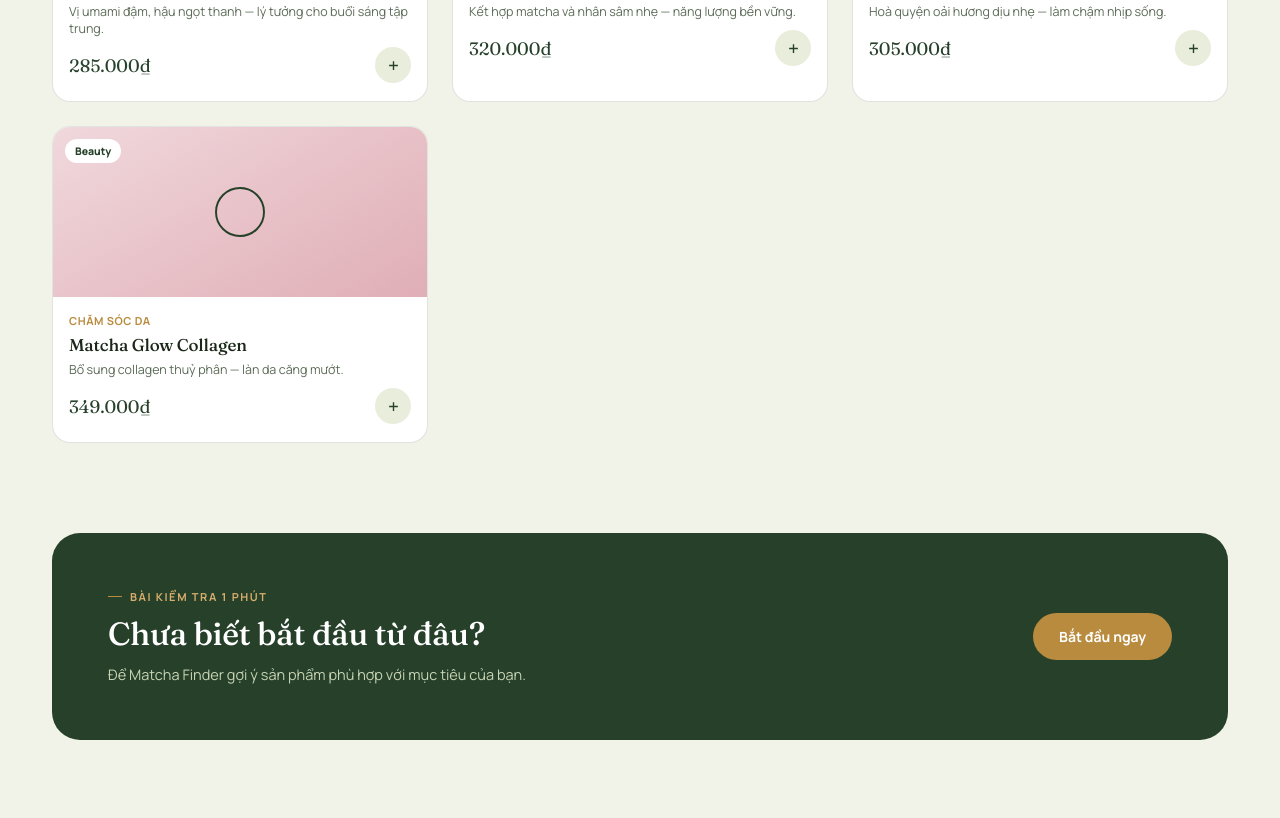
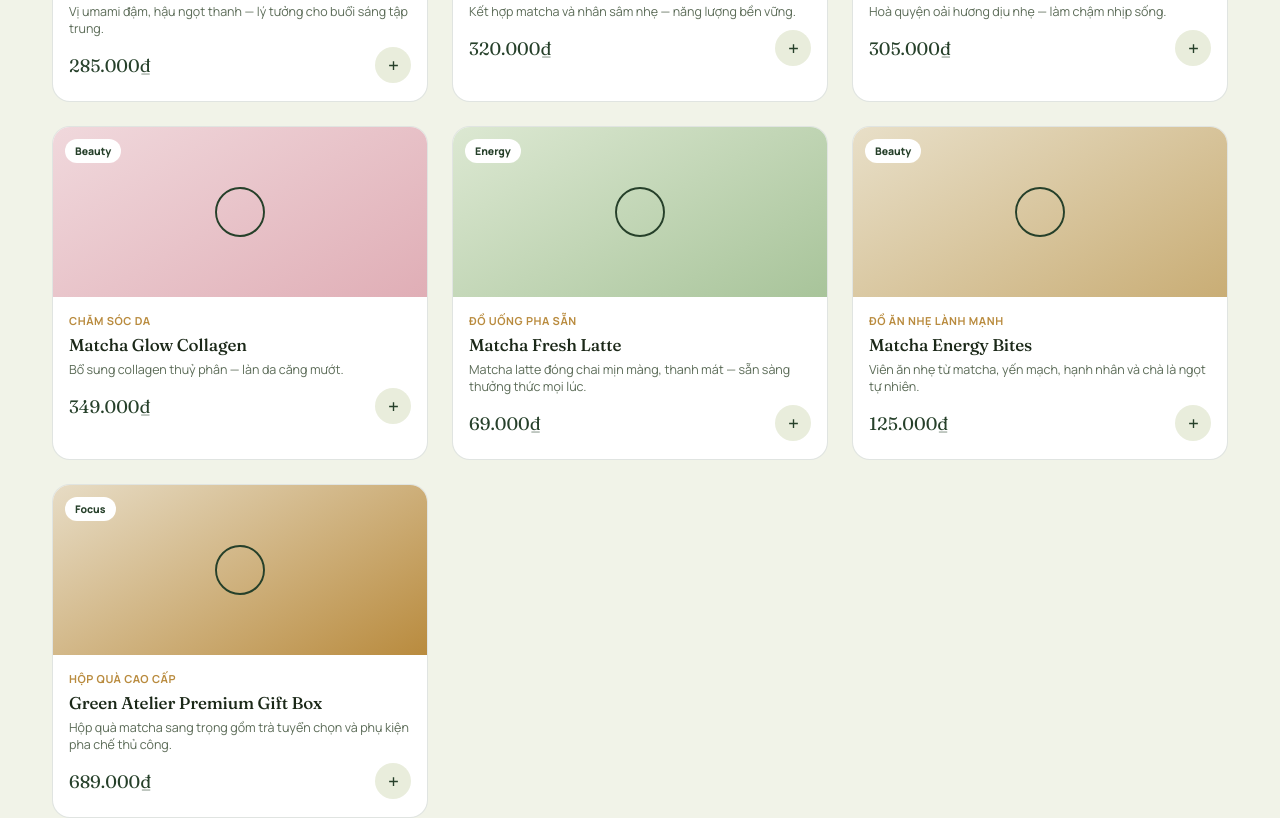
Before and after one commit to thanhtam2412004/E-commerce, a Next.js app: page / in a window 1280 px wide. Shown: the part 1160-1978 px from the top of the page. Built offline with nearby package versions, Linux system fonts and the light colour scheme.

Commit message:
Update page.js

```diff
--- a/app/page.js
+++ b/app/page.js
@@ -7,7 +7,10 @@ import BlogCard from '@/components/BlogCard';
 import { mockProducts, mockBlogs } from '@/data/mockData';
 
 export default function HomePage() {
-  const featuredProducts = mockProducts.slice(0, 4);
+  const featuredProducts = [
+    ...mockProducts.slice(0, 4),
+    ...mockProducts.slice(-3),
+  ];
   const latestBlogs = mockBlogs.slice(0, 3);
 
   return (
```
